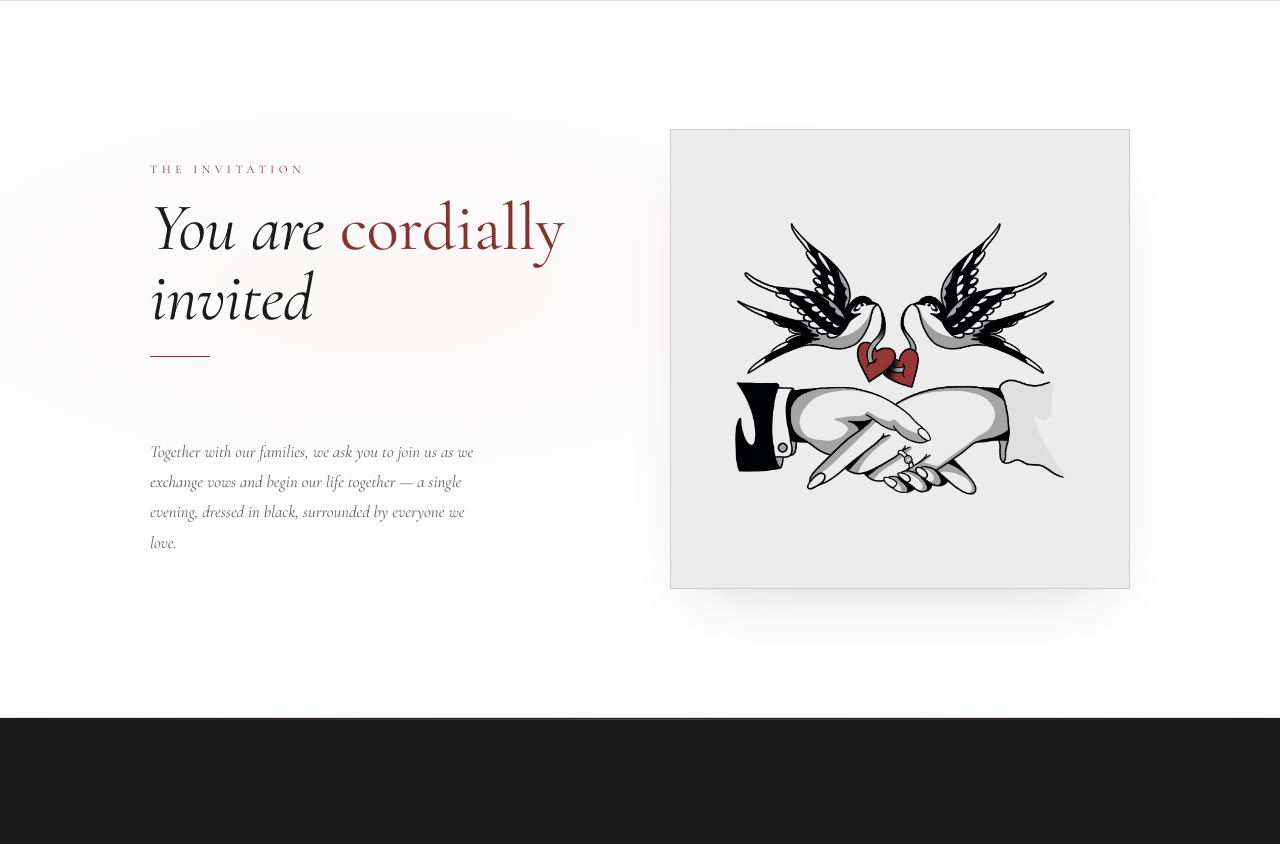
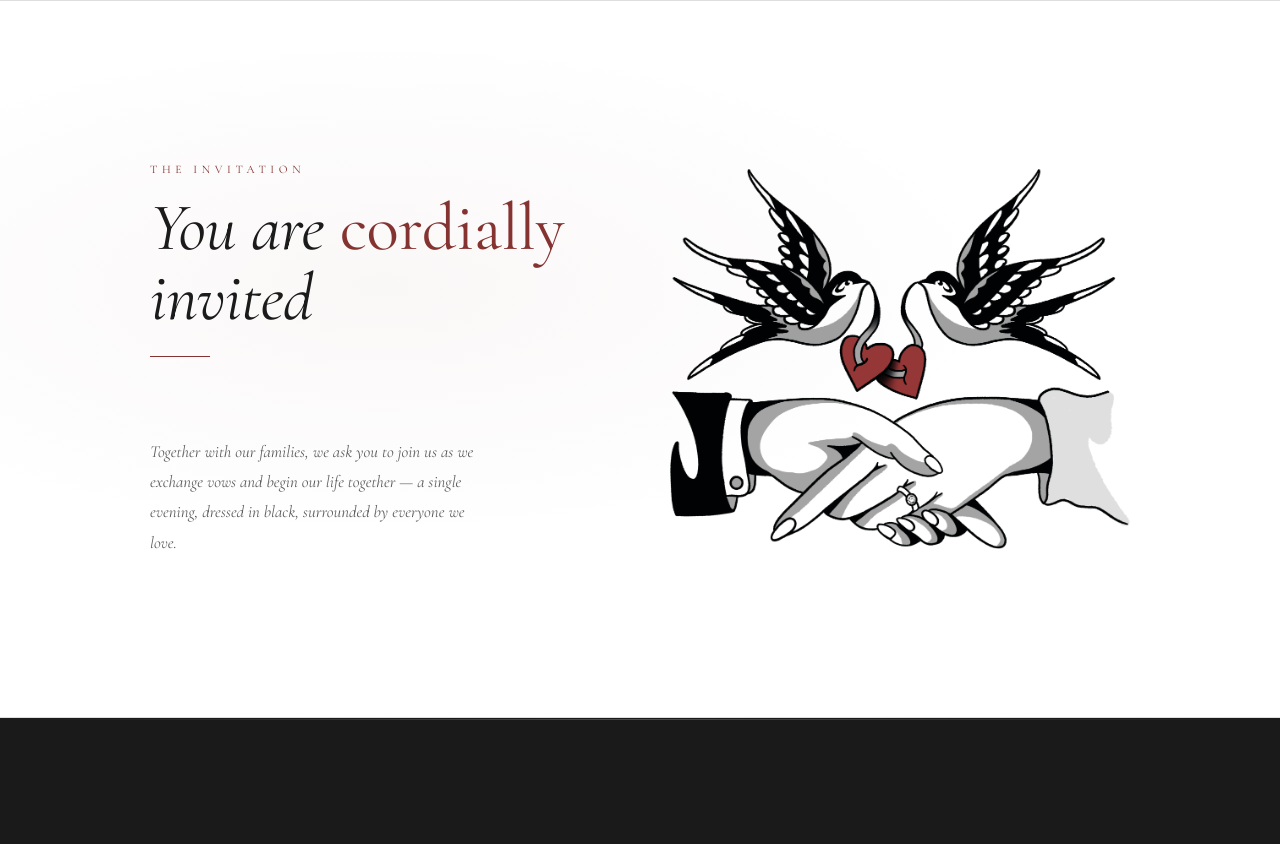
Before and after one commit to WilliamSham90/Kayleigh-Estian, a plain HTML site: page index.html in a window 1280 px wide. Shown: the part 800-1644 px from the top of the page. Drawn offline with nearby package versions, Linux system fonts and the light colour scheme.

Commit message:
Update index.html
fixed container

```diff
--- a/index.html
+++ b/index.html
@@ -549,11 +549,7 @@
     .invitation-image {
       position: relative;
       aspect-ratio: 1/1;
-      border: 1px solid var(--line);
-      background: var(--paper-2);
-      box-shadow: 0 30px 60px -30px rgba(27,27,27,0.18);
       overflow: hidden;
-      padding: clamp(28px, 5vw, 64px);
       display: flex;
       align-items: center;
       justify-content: center;
```
